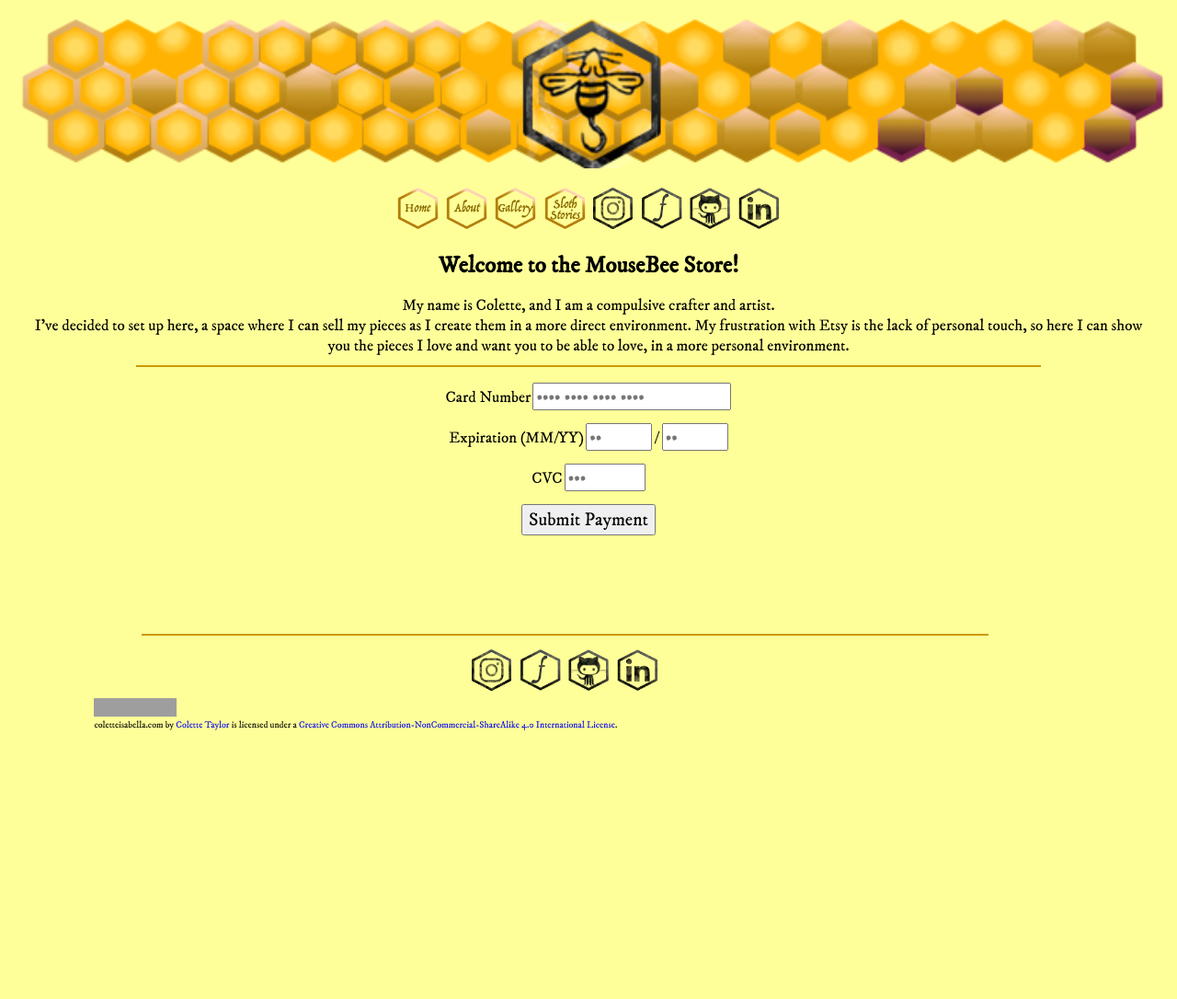
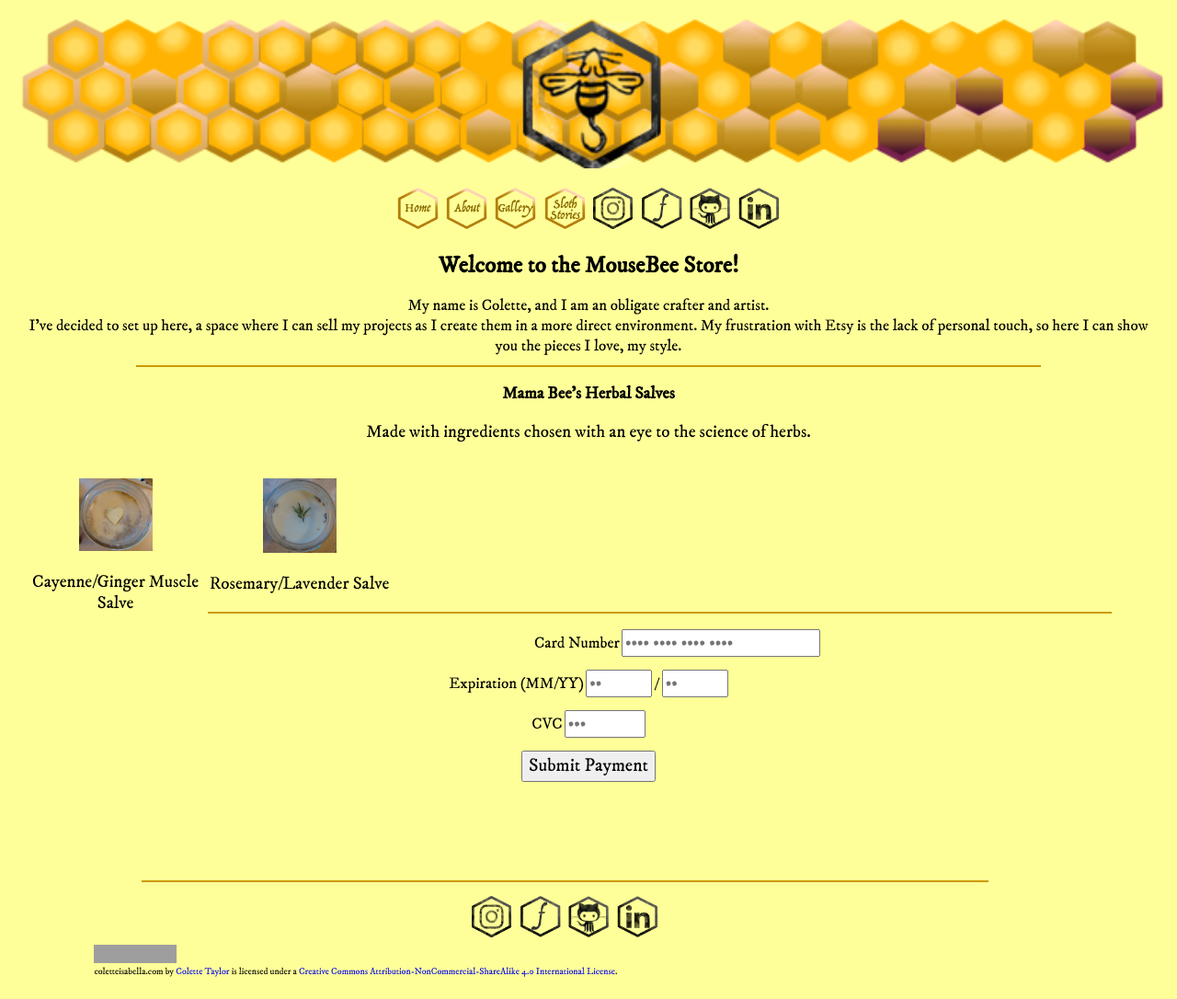
Before and after one commit to ColetteIsabella/beecause, a Jekyll site: the page built from store.html, in a window 1280 px wide. Shown: the whole page at 92% size. Built offline with Jekyll 4.4.1, drawn with Linux system fonts in a browser that asks for light colours; a script that is not in the unit is left out; before the commit the page ends 900 px from its top, so only the background shows below that; grey boxes are pictures that could not be loaded.

Commit message:
fiddling with the store

```diff
--- a/_config.yml
+++ b/_config.yml
@@ -79,6 +79,9 @@ googleplus_hidden: false
 disqus_short_name: cisabella
 disqus_show_comment_count: true
 
+
+
+
 # Updating:
 # New posts: create a new file in _posts with the
 # YYYY-MM-DD-Name.markdown format.
--- a/_includes/head.html
+++ b/_includes/head.html
@@ -14,7 +14,7 @@
   <!--<script type="text/javascript" src="https://js.stripe.com/v2/"></script>
   <script type="text/javascript" src="/scripts/stripe.js"></script>-->
 
-
+<script src="https://d3js.org/d3.v4.min.js"></script>
   <script src="/scripts/jquery-3.0.0.min.js"></script>
   <script src="/scripts/main.js"></script>
 
--- a/css/main.css
+++ b/css/main.css
@@ -20,6 +20,9 @@ body {
   font-family: 'IM Fell DW Pica', sans-serif;
   background: #ffff99;
   color: #000;
+}
+.centered {
+  text-align: center;
 }
 h1 {
   font-size: 2.5em;
@@ -478,6 +481,37 @@ a {
 }
 /*-------------Gallery-------*/
 
+#artList {
+  margin-top: 3em;
+}
+#artList {
+  align-self: center;
+    display: flex;
+    display: -webkit-flex;
+    align-items: center;
+    justify-content: center; /* center items horizontally, in this case */
+  flex-direction: row;
+    flex-wrap: wrap;
+    overflow: hidden;
+  }
+
+#detailView {
+  position: relative;
+    flex-wrap: wrap;
+    flex-direction: row;
+    align-content: center;
+    text-align: center;
+    justify-content: center;
+  }
+
+#detailView, #detailViewInner{
+  min-height: 30em;
+  height: relative;
+  font-size: 0.8em;
+  width: 70%;
+  }
+
+
 .gallery h1 {
   text-align: center;
 }
@@ -488,7 +522,7 @@ a {
 }
 
 .sm {
-  height: 12.5em;
+  height: 16.5em;
   width: auto;
 }
 
@@ -535,8 +569,8 @@ a {
   overflow: hidden;
 }
 .hexagon {
-  width: 10.5em;
-  height: 13em;
+  width: 13.5em;
+  height: 18em;
   transform: rotate(120deg);
 
 }
@@ -658,6 +692,18 @@ img.display{
   font-size: 1.7rem;
 
 }
+.shopimg {
+  width: 8em;
+  margin: 2em 2em 0 2em;
+
+}
+.listitem {
+  float: left;
+  width: 20em;
+}
+.shopdes{
+
+}
 .clean {
   width: 80%;
   border: 0;
--- a/friends.html
+++ b/friends.html
@@ -4,10 +4,11 @@ title: friends
 permalink: /friends/
 ---
 <div id="friendsonly">
+<div class="centered">
   <h1>Hello!</h1>
   <h3>Hopefully, you have found your way here through non-nefarious means.</h3>
   <h2>Below, is my latest project, which I am still working on, and trying to figure out the right mode of publishing. Thoughts?</h2>
-
+</div>
   <div class="tarotrow clearfix">
     <div class="secretimg ">
       <img class="display" src="/secret_file/0_fool_latest.png" alt ="The Fool">
--- a/gallery.html
+++ b/gallery.html
@@ -5,11 +5,13 @@ permalink: /gallery/
 ---
 <body>
 
-  <div class="gallery">
+  <div id="galleryBrowser" class="gallery">
   <h1>The MouseBee Gallery</h1>
 
-    <div id="thumbnails" class="clearfix">
 
+    <div id="artList"></div>
+
+<div id="thumbnails" class="clearfix">
     <div class="hexagon">
         <div class="hex1">
           <div class= "hex2">
--- a/store.html
+++ b/store.html
@@ -5,10 +5,16 @@ permalink: /store/
 ---
 <div id="thestore">
   <h1>Welcome to the MouseBee Store!</h1>
-  <span>My name is Colette, and I am a compulsive crafter and artist.</br>I've decided to set up here, a space where I can sell my pieces as I create them in a more direct environment. My frustration with Etsy is the lack of personal touch, so here I can show you the pieces I love and want you to be able to love, in a more personal environment.</span>
+  <span>My name is Colette, and I am an obligate crafter and artist.</br>I've decided to set up here, a space where I can sell my projects as I create them in a more direct environment. My frustration with Etsy is the lack of personal touch, so here I can show you the pieces I love, my style.</span>
 <hr class="clean">
+<ul>
+<h3>Mama Bee's Herbal Salves</h3>
+<p>Made with ingredients chosen with an eye to the science of herbs. </p>
+  <li class="listitem clearfix"><img class="shopimg " src="/assets/store/ginger.jpg"><p>Cayenne/Ginger Muscle Salve</p></li>
+  <li class="listitem clearfix"><img class="shopimg" src="/assets/store/rosemary.jpg"><p>Rosemary/Lavender Salve</p></li>
 
-
+</ul>
+<hr class="clean">
 
   <form action="/your-charge-code" method="POST" id="payment-form">
     <span class="payment-errors"></span>
```
Also changed, not shown: cisabella.csv (added, +7 -0 lines), scripts/main.js (+18 -1 lines), assets/store/ginger.jpg (added), assets/store/rosemary.jpg (added), secret_file/53_4_swords.png (added), 9 other files.
